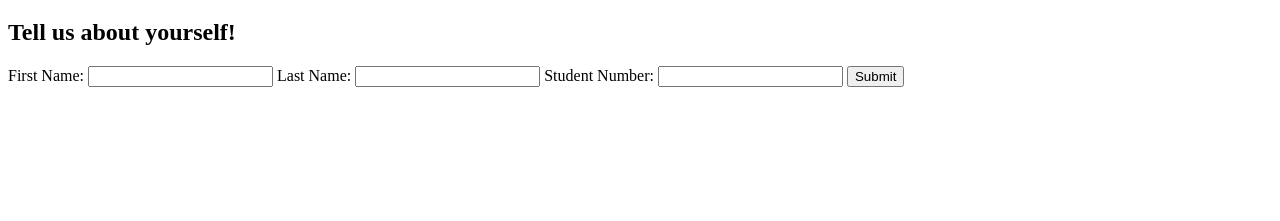
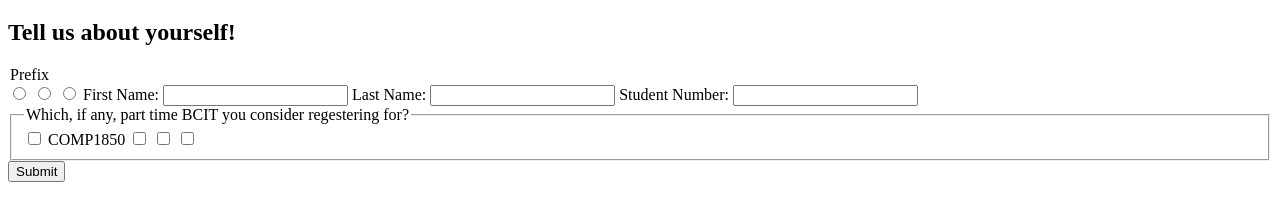
Before and after one commit to Veronica1207/HTML_Forms, a plain HTML site: page index.html in a window 1280 px wide. Shown: the part 61-282 px from the top of the page. Drawn offline with Linux system fonts and the light colour scheme.

Commit message:
2021-03-16

```diff
--- a/index.html
+++ b/index.html
@@ -18,7 +18,27 @@
         <h2>Tell us about yourself!</h2>
         <form   action="http://bcitcomp.ca/comp1850_homework06.php"
 		        method="post"
-		        class="my_form">
+		        class="my_form"
+                target="_blank">
+
+            <legend>Prefix</legend>
+            <input 	type="radio"
+                    name="prefix"
+                    id=""
+                    value=""	/>
+            <label 	for=""></label>
+            <input 	type="radio"
+                    name="prefix"
+                    id=""
+                    value=""	/>
+            <label 	for=""></label>
+            <input 	type="radio"
+                    name="prefix"
+                    id=""
+                    value=""	/>
+            <label 	for=""></label>
+
+
 
             <label	for="firstname">First Name:</label>
             <input 	type="text"
@@ -38,6 +58,34 @@
                     id="studentnumber"
                     required="required"		/>
 
+            <fieldset>
+                <legend>Which, if any, part time BCIT you consider regestering for?</legend>
+                <input 	type="checkbox"
+                        id="1850"
+                        name="courses"
+                        value="COMP1850" />
+                <label 	for="1850">COMP1850</label>
+
+                <input 	type="checkbox"
+                        id=""
+                        name="courses"
+                        value="" />
+                <label 	for=""></label>
+
+                <input 	type="checkbox"
+                        id=""
+                        name="courses"
+                        value="" />
+                <label 	for=""></label>
+
+                <input 	type="checkbox"
+                        id=""
+                        name="courses"
+                        value="" />
+                <label 	for=""></label>
+
+            </fieldset>
+
 
 
 
```
Lines whose indentation alone changed are shown as unchanged.
